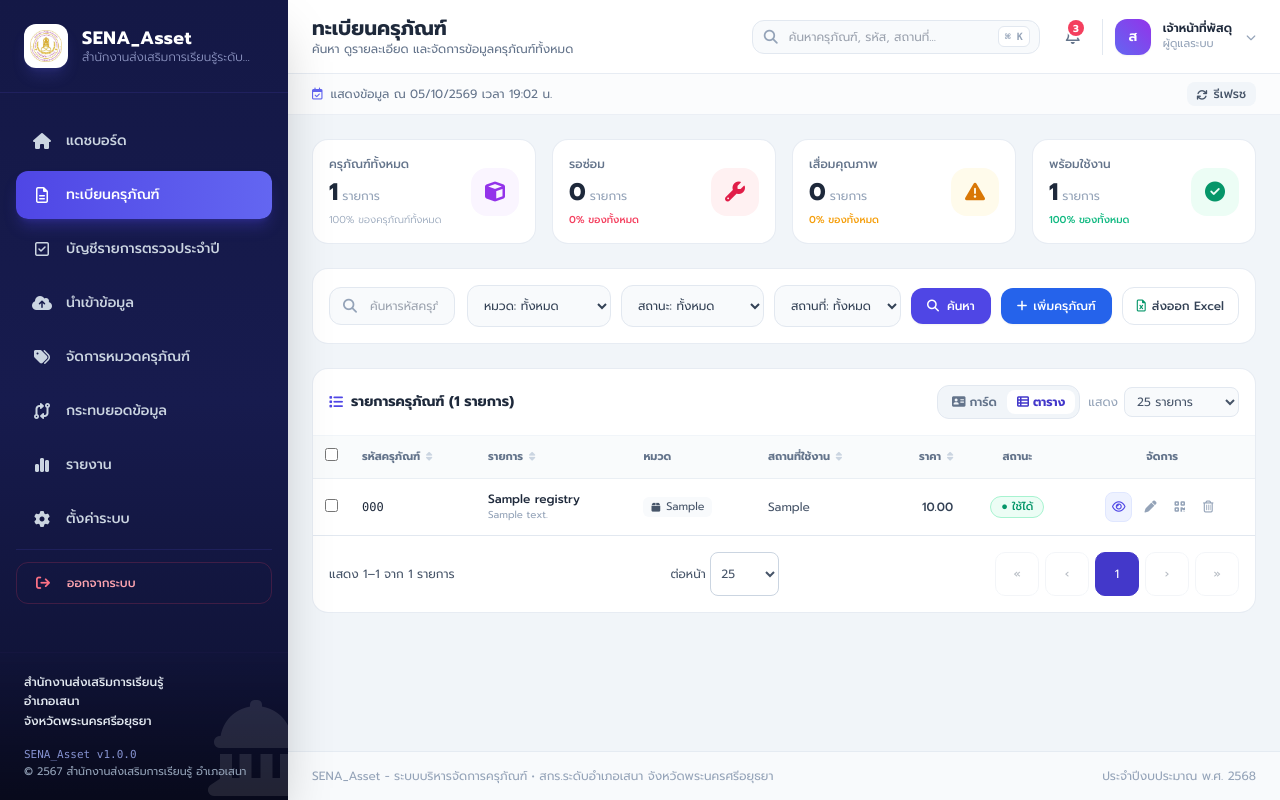
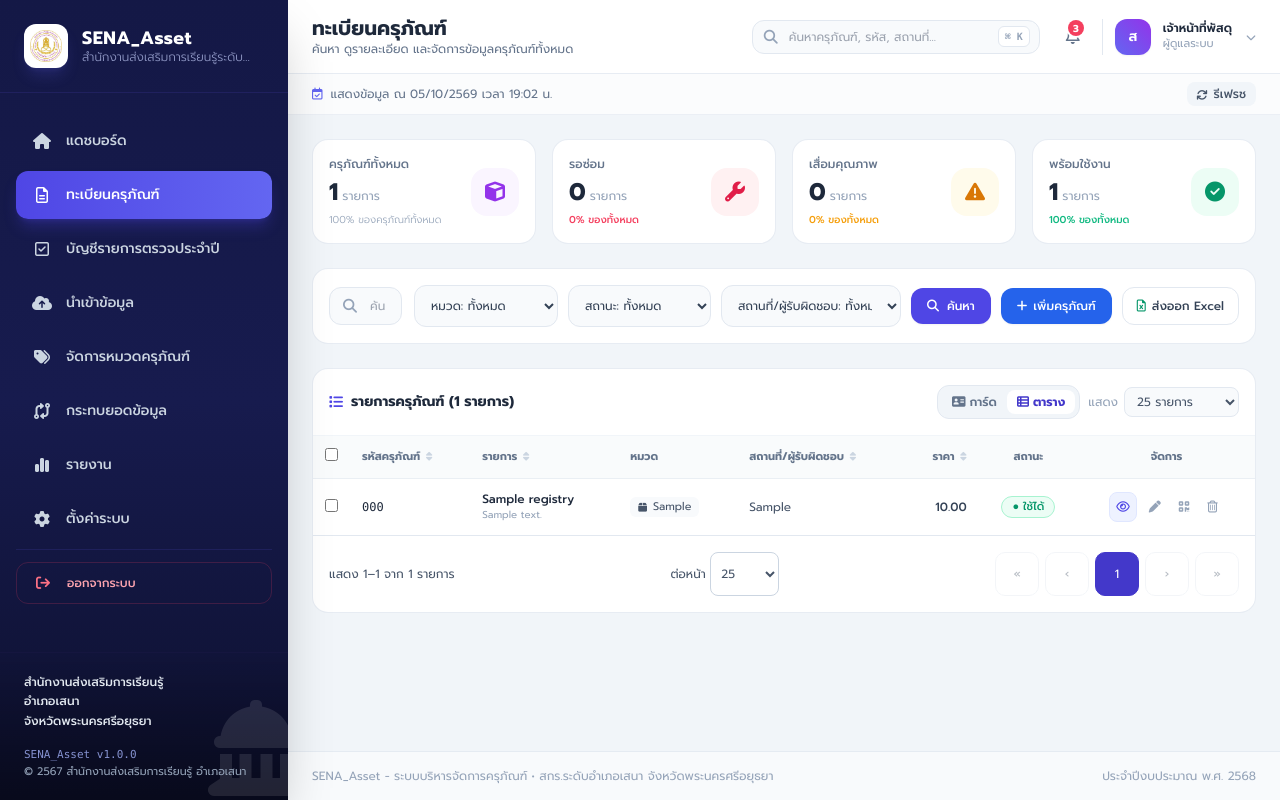
Before and after one commit to 2538most1995/sena_asset, a PHP site: page /equipment.php in a window 1280 px wide. Run offline with PHP 8.4, Linux system fonts and the light colour scheme; the visitor is signed in with stand-in values (Sample User, id 1); tables that the repository leaves empty hold one stand-in row (values such as "Sample post"); grey boxes marked "Sample" are stand-in pictures; some libraries are stand-ins or nearby versions.

Commit message:
Label asset locations as location or responsible person

```diff
--- a/equipment.php
+++ b/equipment.php
@@ -263,7 +263,7 @@ include __DIR__ . '/includes/header.php';
                 <i class="fa-solid fa-magnifying-glass"></i>
             </span>
             <input type="text" name="search" value="<?= htmlspecialchars($search) ?>"
-                   placeholder="ค้นหารหัสครุภัณฑ์ / ชื่อรายการ / สถานที่"
+                   placeholder="ค้นหารหัสครุภัณฑ์ / ชื่อรายการ / สถานที่/ผู้รับผิดชอบ"
                    class="w-full bg-slate-50 border border-slate-200 pl-10 pr-4 py-2.5 rounded-xl text-xs focus:outline-none focus:ring-2 focus:ring-indigo-500 focus:bg-white transition-all text-slate-700">
         </div>
 
@@ -288,7 +288,7 @@ include __DIR__ . '/includes/header.php';
 
             <!-- Location Filter -->
             <select name="loc" class="bg-slate-50 border border-slate-200 text-slate-700 text-xs rounded-xl px-3 py-2.5 focus:outline-none focus:ring-2 focus:ring-indigo-500 max-w-[180px]">
-                <option value="">สถานที่: ทั้งหมด</option>
+                <option value="">สถานที่/ผู้รับผิดชอบ: ทั้งหมด</option>
                 <?php foreach ($locations as $loc): ?>
                     <option value="<?= htmlspecialchars($loc) ?>" <?= $filter_loc === $loc ? 'selected' : '' ?>><?= htmlspecialchars($loc) ?></option>
                 <?php endforeach; ?>
@@ -438,7 +438,7 @@ include __DIR__ . '/includes/header.php';
                         </th>
                         <th class="py-3 px-3 whitespace-nowrap">หมวด</th>
                         <th class="py-3 px-3 whitespace-nowrap cursor-pointer hover:text-indigo-600">
-                            สถานที่ใช้งาน <i class="fa-solid fa-sort text-[10px] ml-0.5 text-slate-300"></i>
+                            สถานที่/ผู้รับผิดชอบ <i class="fa-solid fa-sort text-[10px] ml-0.5 text-slate-300"></i>
                         </th>
                         <th class="py-3 px-3 whitespace-nowrap text-right cursor-pointer hover:text-indigo-600">
                             ราคา <i class="fa-solid fa-sort text-[10px] ml-0.5 text-slate-300"></i>
@@ -634,7 +634,7 @@ include __DIR__ . '/includes/header.php';
                     </div>
 
                     <div class="py-2 border-t border-slate-200/60 flex items-center justify-between">
-                        <span class="text-slate-400">สถานที่ใช้งาน</span>
+                        <span class="text-slate-400">สถานที่/ผู้รับผิดชอบ</span>
                         <span id="modal-dt-loc" class="font-medium text-slate-800 flex items-center gap-1">
                             <i class="fa-solid fa-location-dot text-rose-500 text-[11px]"></i>
                             <span>สกร.อำเภอเสนา</span>
@@ -739,8 +739,8 @@ include __DIR__ . '/includes/header.php';
                 </div>
 
                 <div>
-                    <label class="block text-slate-600 font-medium mb-1">สถานที่ใช้งาน</label>
-                    <input type="text" name="location" list="loc-suggestions" placeholder="เช่น ห้องธุรการ, ห้องประชุม"
+                    <label class="block text-slate-600 font-medium mb-1">สถานที่/ผู้รับผิดชอบ</label>
+                    <input type="text" name="location" list="loc-suggestions" placeholder="เช่น ห้องธุรการ หรือ ฉันทนา"
                            class="w-full bg-slate-50 border border-slate-200 px-3 py-2 rounded-xl text-slate-800 focus:ring-2 focus:ring-indigo-500">
                     <datalist id="loc-suggestions">
                         <?php foreach ($locations as $l): ?>
@@ -848,7 +848,7 @@ include __DIR__ . '/includes/header.php';
                 </div>
 
                 <div>
-                    <label class="block text-slate-600 font-medium mb-1">สถานที่ใช้งาน</label>
+                    <label class="block text-slate-600 font-medium mb-1">สถานที่/ผู้รับผิดชอบ</label>
                     <input type="text" name="location" id="edit-loc" list="loc-suggestions"
                            class="w-full bg-slate-50 border border-slate-200 px-3 py-2 rounded-xl text-slate-800 focus:ring-2 focus:ring-indigo-500">
                 </div>
--- a/reports.php
+++ b/reports.php
@@ -49,7 +49,7 @@ $print_url='?'.http_build_query(array_merge(array_diff_key($_GET,['export'=>true
 if($is_export){
  header('Content-Type: text/csv; charset=utf-8');header('Content-Disposition: attachment; filename="sena_'.$source.'_'.date('Ymd_His').'.csv"');
  $out=fopen('php://output','w');fwrite($out,"\xEF\xBB\xBF");
- fputcsv($out,['ลำดับ','รหัสครุภัณฑ์','รายการ','หมวดทะเบียน','ประเภทหัวกระดาษ','สถานที่','สถานะ','ราคา','ปีงบประมาณ','ชีตต้นฉบับ','แถวต้นฉบับ','หมายเหตุ','แหล่งข้อมูลสถานที่'],',','"','');
+ fputcsv($out,['ลำดับ','รหัสครุภัณฑ์','รายการ','หมวดทะเบียน','ประเภทหัวกระดาษ','สถานที่/ผู้รับผิดชอบ','สถานะ','ราคา','ปีงบประมาณ','ชีตต้นฉบับ','แถวต้นฉบับ','หมายเหตุ','แหล่งข้อมูลสถานที่/ผู้รับผิดชอบ'],',','"','');
  foreach($preview_items as $i=>$r)fputcsv($out,array_map('sena_csv_cell',[$source==='registry'?$i+1:$r['item_number'],$r['asset_code'],$r['item_name'],$r['category'],$r['asset_type'],$r['location'],sena_report_status($r,$source),$r['price'],$r['fiscal_year'],$r['source_sheet'],$r['source_row'],$r['remarks'],$source==='inspection'?sena_inspection_location_origin($r):'ทะเบียนหลัก']),',','"','');
  fclose($out);exit;
 }
@@ -103,7 +103,7 @@ include __DIR__ . '/includes/header.php';
             <label class="text-xs">หมวด <select name="cat" class="border rounded-xl px-3 py-2 max-w-48"><option value="">ทั้งหมด</option><?php foreach($category_options as $cat):?><option value="<?=htmlspecialchars($cat)?>" <?=$filter_cat===$cat?'selected':''?>><?=htmlspecialchars($cat)?></option><?php endforeach;?></select></label>
             <!-- Location -->
             <div class="flex items-center gap-2">
-                <span class="text-xs font-medium text-slate-500">สถานที่ใช้งาน</span>
+                <span class="text-xs font-medium text-slate-500">สถานที่/ผู้รับผิดชอบ</span>
                 <select name="loc" class="bg-slate-50 border border-slate-200 text-slate-700 text-xs rounded-xl px-3 py-2 focus:ring-2 focus:ring-indigo-500 max-w-[170px]">
                     <option value="">ทั้งหมด</option>
                     <?php foreach ($locations as $l): ?>
@@ -189,7 +189,7 @@ include __DIR__ . '/includes/header.php';
                             <th class="py-2.5 px-3 border-r border-slate-300 whitespace-nowrap">รายการครุภัณฑ์</th>
                             <th class="py-2.5 px-3 border-r border-slate-300 whitespace-nowrap">หมวด</th>
                             <th class="py-2.5 px-3 border-r border-slate-300">ประเภทหัวกระดาษ</th>
-                            <th class="py-2.5 px-3 border-r border-slate-300 whitespace-nowrap">สถานที่ใช้งาน</th>
+                            <th class="py-2.5 px-3 border-r border-slate-300 whitespace-nowrap">สถานที่/ผู้รับผิดชอบ</th>
                             <th class="py-2.5 px-3 border-r border-slate-300 text-center whitespace-nowrap">สถานะ</th>
                             <th class="py-2.5 px-3 border-r border-slate-300 text-center whitespace-nowrap">ปีงบฯ</th>
                             <th class="py-2.5 px-3 text-right whitespace-nowrap">มูลค่า (บาท)</th>
```
Also changed, not shown: inspection.php (+6 -6 lines).
